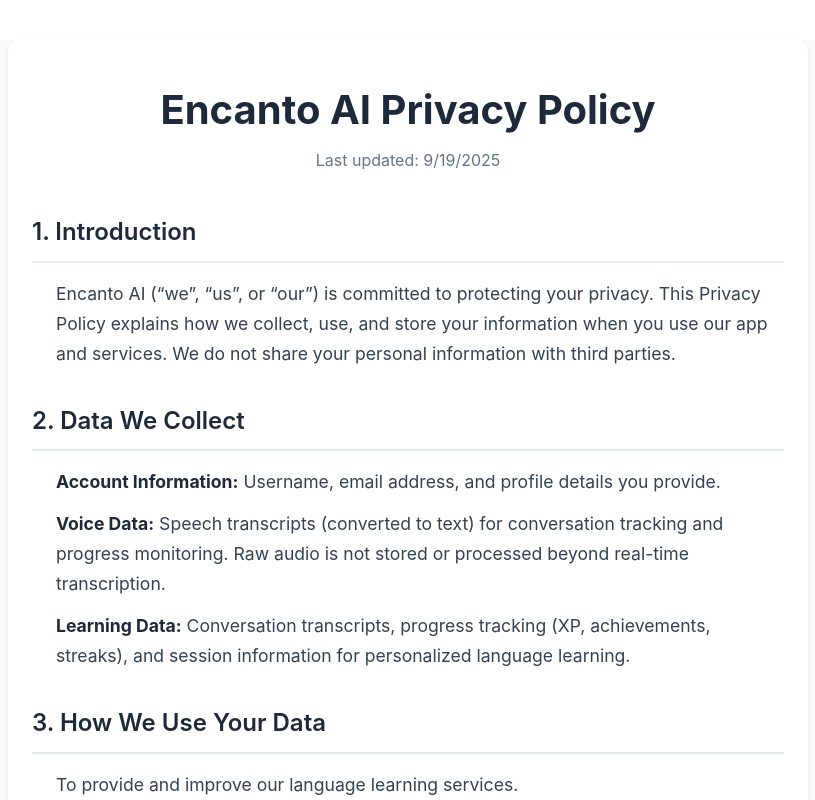
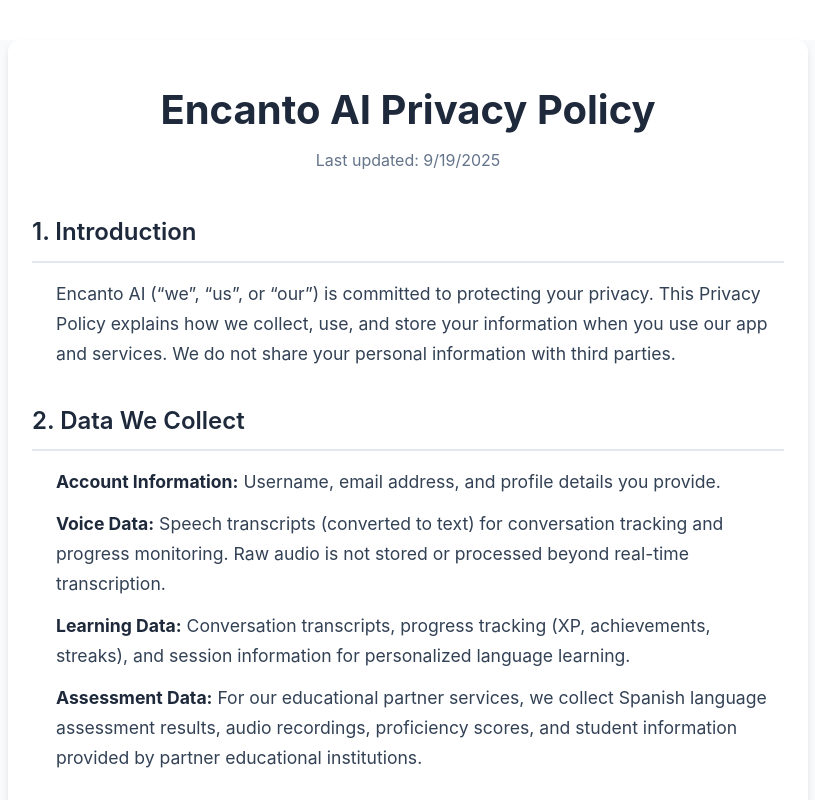
Before and after one commit to aksoni21/landing_for_artha_and_encanto, a Next.js app: page /privacy in a window 1280 px wide. Shown: the top 800 px of the page, without its empty margins (232-1047 px from the left). Built offline with nearby package versions, Linux system fonts and the light colour scheme.

Commit message:
Update privacy page

```diff
--- a/pages/privacy.tsx
+++ b/pages/privacy.tsx
@@ -71,6 +71,9 @@
             </li>
             <li style={{ marginBottom: '12px' }}>
               <strong style={{ color: '#1e293b' }}>Learning Data:</strong> Conversation transcripts, progress tracking (XP, achievements, streaks), and session information for personalized language learning.
+            </li>
+            <li style={{ marginBottom: '12px' }}>
+              <strong style={{ color: '#1e293b' }}>Assessment Data:</strong> For our educational partner services, we collect Spanish language assessment results, audio recordings, proficiency scores, and student information provided by partner educational institutions.
             </li>
           </ul>
         </section>
```
